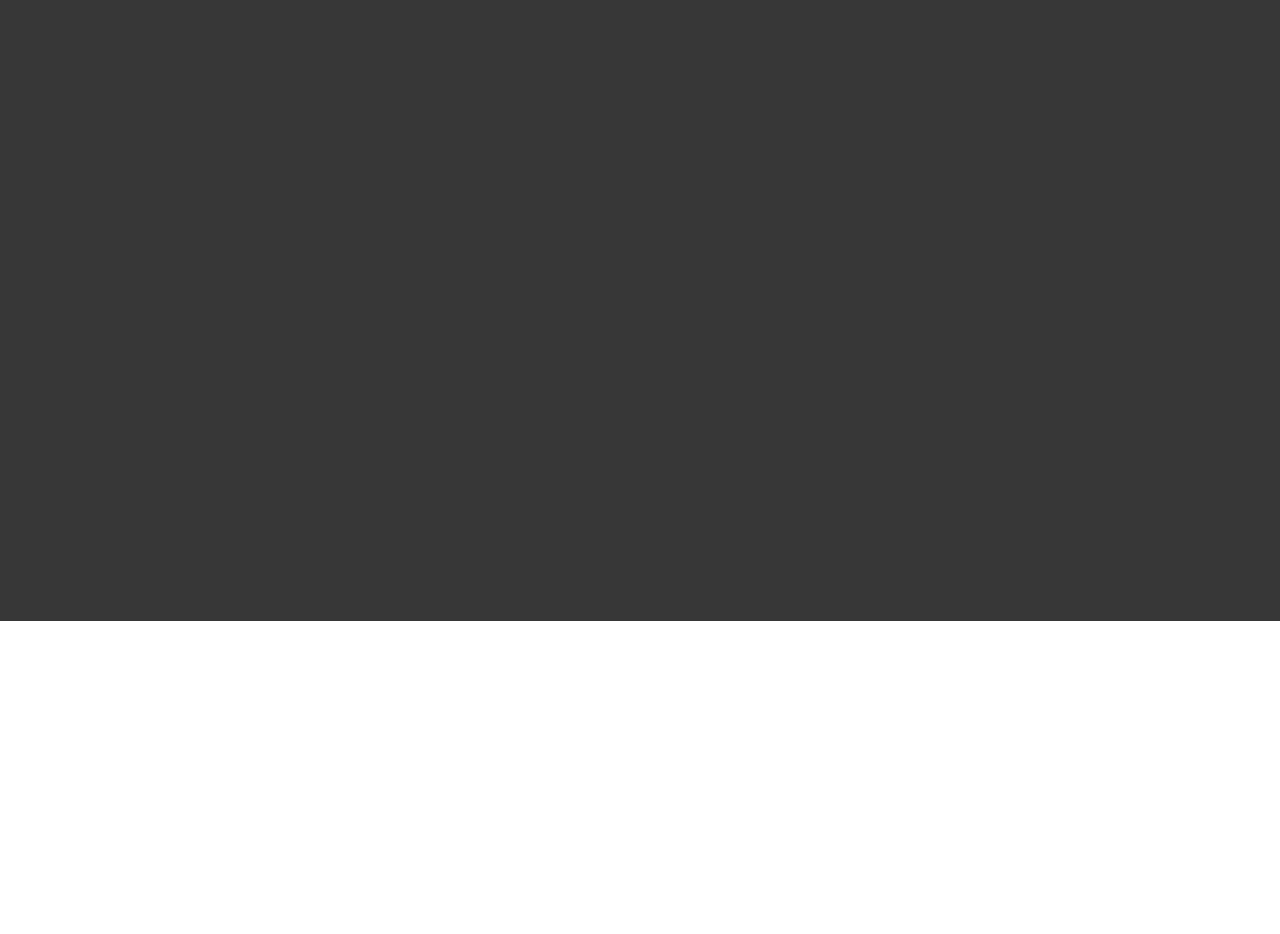
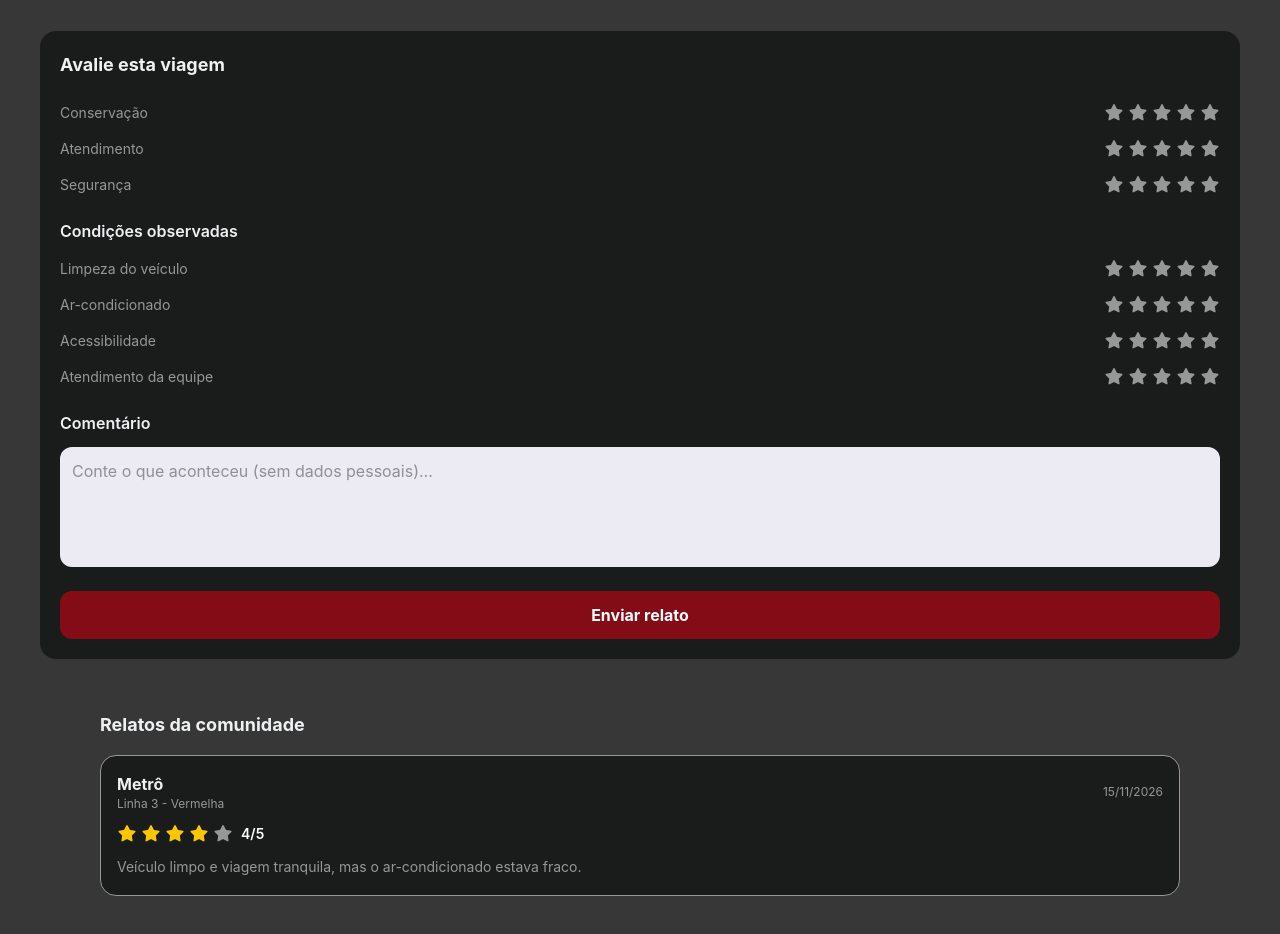
Before and after one commit to B347r12666/global-solution-2026-2, a React (Vite) app: page /relatos in a window 1280 px wide. Shown: the part 260-1194 px from the top of the page. Before the commit the page ends 881 px from the top, so only its background shows below. Built offline with nearby package versions, Linux system fonts and the light colour scheme.

Commit message:
Feat: Adcionando tela de relatos

```diff
--- a/src/components/ComentarioCard.jsx
+++ b/src/components/ComentarioCard.jsx
@@ -1,8 +1,38 @@
-import React from 'react'
 
-function ComentarioCard() {
+function ComentarioCard({ transporte, linha, data, nota, comentario }) {
+
   return (
-    <div>ComentarioCard</div>
+    <div className="flex flex-col gap-3 bg-cinza-escuro text-white rounded-2xl p-4 border border-cinza-claro">
+
+      <div className="flex items-center justify-between gap-3">
+        <div>
+          <h3 className="font-bold text-titulo">{transporte}</h3>
+          <p className="text-xs text-cinza-medio">{linha}</p>
+        </div>
+
+        <span className="text-xs text-cinza-medio">{data}</span>
+      </div>
+
+      <div className="flex items-center gap-2">
+        <div className="flex gap-1 text-yellow-400">
+          {[1, 2, 3, 4, 5].map((estrela) => (
+            <i
+              key={estrela}
+              className={`fa-solid fa-star ${
+                estrela <= nota ? '' : 'text-cinza-medio'
+              }`}
+            ></i>
+          ))}
+        </div>
+
+        <span className="text-sm font-semibold">{nota}/5</span>
+      </div>
+
+      <p className="text-sm text-cinza-medio leading-relaxed">
+        {comentario}
+      </p>
+
+    </div>
   )
 }
 
--- a/src/components/FormularioRelato.jsx
+++ b/src/components/FormularioRelato.jsx
@@ -1,8 +1,128 @@
-import React from 'react'
+
+import { useState } from 'react'
 
 function FormularioRelato() {
+
+  const [avaliacoes, setAvaliacoes] = useState({
+    conservacao: 0,
+    atendimento: 0,
+    seguranca: 0,
+    limpeza: 0,
+    arCondicionado: 0,
+    acessibilidade: 0,
+    equipe: 0
+  })
+
+  const [comentario, setComentario] = useState('')
+
+  const avaliar = (campo, nota) => {
+    setAvaliacoes({
+      ...avaliacoes,
+      [campo]: nota
+    })
+  }
+
+  const renderEstrelas = (campo) => (
+    <div className="flex gap-1 shrink-0">
+      {[1, 2, 3, 4, 5].map((nota) => (
+        <i
+          key={nota}
+          onClick={() => avaliar(campo, nota)}
+          className={`fa-solid fa-star cursor-pointer transition-colors ${nota <= avaliacoes[campo]
+              ? 'text-yellow-400'
+              : 'text-cinza-medio'
+            }`}
+        ></i>
+      ))}
+    </div>
+  )
+
+  const enviarRelato = (e) => {
+    e.preventDefault()
+
+    console.log({
+      avaliacoes,
+      comentario
+    })
+
+    alert('Relato enviado com sucesso!')
+  }
+
   return (
-    <div>FormularioRelato</div>
+    <form
+      onSubmit={enviarRelato}
+      className="flex flex-col gap-6 bg-cinza-escuro text-white rounded-2xl p-5 w-full max-w-300 mx-auto"
+    >
+
+      <h2 className="text-lg font-bold text-titulo">
+        Avalie esta viagem
+      </h2>
+
+      <div className="flex flex-col gap-4">
+
+        {[
+          ['Conservação', 'conservacao'],
+          ['Atendimento', 'atendimento'],
+          ['Segurança', 'seguranca']
+        ].map(([nome, campo]) => (
+          <div
+            key={campo}
+            className="flex items-center justify-between gap-3"
+          >
+            <span className="text-sm text-cinza-medio">{nome}</span>
+            {renderEstrelas(campo)}
+          </div>
+        ))}
+
+      </div>
+
+      <div className="flex flex-col gap-4">
+
+        <h3 className="font-semibold text-titulo">
+          Condições observadas
+        </h3>
+
+        {[
+          ['Limpeza do veículo', 'limpeza'],
+          ['Ar-condicionado', 'arCondicionado'],
+          ['Acessibilidade', 'acessibilidade'],
+          ['Atendimento da equipe', 'equipe']
+        ].map(([nome, campo]) => (
+          <div
+            key={campo}
+            className="flex items-center justify-between gap-3"
+          >
+            <span className="text-sm text-cinza-medio">{nome}</span>
+            {renderEstrelas(campo)}
+          </div>
+        ))}
+
+      </div>
+
+      <div className="flex flex-col gap-3">
+
+        <label className="font-semibold text-titulo">
+          Comentário
+        </label>
+
+        <textarea
+          value={comentario}
+          onChange={(e) => setComentario(e.target.value)}
+          placeholder="Conte o que aconteceu (sem dados pessoais)..."
+          rows="4"
+          className="w-full rounded-xl bg-fundo-input text-texto-input p-3 outline-none focus:ring-2 focus:ring-vermelho-medio resize-none"
+        />
+
+      </div>
+
+      <button
+        type="submit"
+        className="w-full bg-vermelho-escuro hover:bg-sombra-vermelho rounded-xl p-3 font-bold transition duration-700"
+      >
+        Enviar relato
+      </button>
+
+    </form>
   )
 }
 
--- a/src/pages/Relatos.jsx
+++ b/src/pages/Relatos.jsx
@@ -1,8 +1,40 @@
-import React from 'react'
+import FormularioRelato from '../components/FormularioRelato'
+import ComentarioCard from '../components/ComentarioCard'
 
 function Relatos() {
   return (
-    <div>Relatos</div>
+    <div className="flex flex-col gap-5 pb-10">
+
+      <section className="flex flex-col gap-2 pt-5 lg:pt-10">
+        <h2 className="text-xl font-bold text-titulo pl-2 pt-2 border-t-2 border-vermelho-escuro lg:my-2 lg:ml-20 lg:w-90 w-65">
+          Relatos e avaliações
+        </h2>
+
+        <p className="text-sm text-cinza-medio pl-2 pb-3 lg:my-2 lg:ml-20 lg:w-90 w-65">
+          Compartilhe sua experiência e ajude outras pessoas a terem viagens melhores.
+        </p>
+      </section>
+
+      <FormularioRelato />
+
+      <section className="flex flex-col gap-4 mt-8">
+        <h2 className="text-lg font-bold text-titulo lg:ml-20">
+          Relatos da comunidade
+        </h2>
+
+        <div className="flex flex-col gap-4 lg:mx-20">
+          <ComentarioCard
+            transporte="Metrô"
+            linha="Linha 3 - Vermelha"
+            data="15/11/2026"
+            nota={4}
+            comentario="Veículo limpo e viagem tranquila, mas o ar-condicionado estava fraco."
+          />
+        </div>
+      </section>
+
+    </div>
+
   )
 }
 
```
